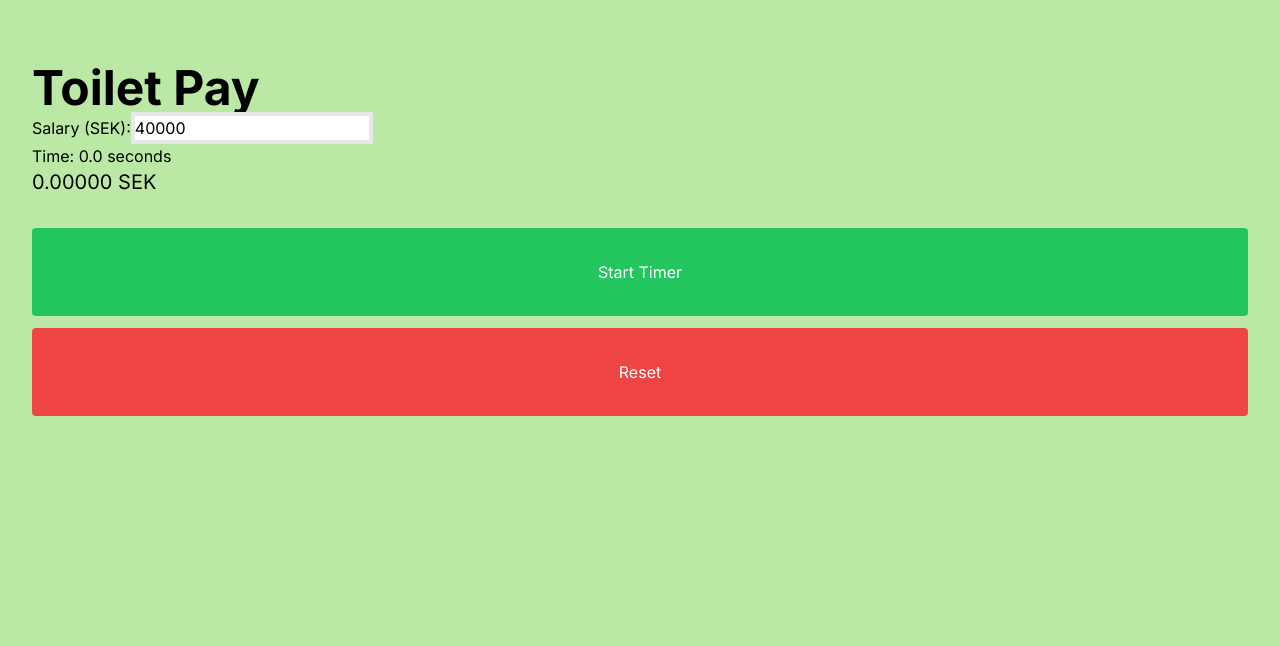
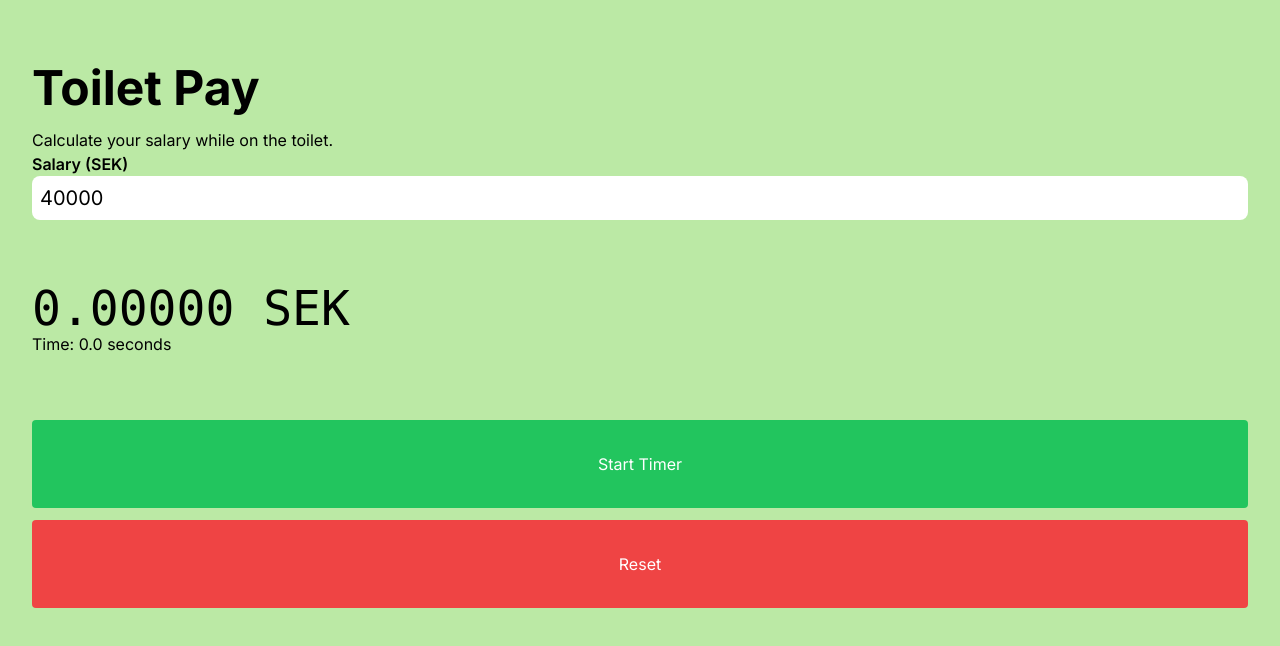
Before and after one commit to theowiik/theowiik.github.io, a Next.js app: page /toilet-pay in a window 1280 px wide. Shown: the top 646 px of the page. Built offline with nearby package versions, Linux system fonts and the light colour scheme.

Commit message:
Rework toilet pay

```diff
--- a/src/app/toilet-pay/page.tsx
+++ b/src/app/toilet-pay/page.tsx
@@ -11,21 +11,16 @@ export const monthlyToSeconds = (monthlySalary: number) => {
 export default function ToiletPay() {
   const [salary, setSalary] = useState(40000);
   const [isTimerOn, setIsTimerOn] = useState(false);
-  const [time, setTime] = useState(0);
-  const [earnings, setEarnings] = useState(0);
+  const [elapsedTime, setElapsedTime] = useState(0);
 
   useEffect(() => {
-    let interval: NodeJS.Timeout;
+    let interval;
 
     if (isTimerOn) {
       interval = setInterval(() => {
-        setTime((prevTime) => prevTime + 0.1);
-
-        const salaryPerSecond = salary / (30 * 24 * 60 * 60);
-        const salaryPerTenthSecond = salaryPerSecond / 10;
-        setEarnings((prevEarnings) => prevEarnings + salaryPerTenthSecond);
+        setElapsedTime((prevTime) => prevTime + 0.1);
       }, 100);
-    } else if (!isTimerOn && time !== 0) {
+    } else if (!isTimerOn && elapsedTime !== 0) {
       clearInterval(interval);
     }
 
@@ -43,22 +38,33 @@ export default function ToiletPay() {
   return (
     <div className="bg h-screen pt-16">
       <div className="container mx-auto px-8">
-        <h1 className="text-5xl font-bold">Toilet Pay</h1>
-        <label>Salary (SEK):</label>
+        <h1 className="mb-4 text-5xl font-bold">Toilet Pay</h1>
+        <p>Calculate your salary while on the toilet.</p>
+
+        <label className="font-semibold">Salary (SEK)</label>
+        <br />
         <input
           type="number"
           value={salary}
           onChange={handleSalaryChange}
-          className="border-4"
+          className="w-full rounded-lg border-gray-300 p-2 text-xl"
         />
-        <div>Time: {time.toFixed(1)} seconds</div>{' '}
-        <div className="mb-8 text-5xl text-xl">{earnings.toFixed(5)} SEK</div>
+
+        <div className="my-16">
+          <div className="text-5xl font-mono">
+            {(elapsedTime * monthlyToSeconds(salary)).toFixed(5)} SEK
+          </div>
+
+          <div>Time: {elapsedTime.toFixed(1)} seconds</div>
+        </div>
+
         <button
           onClick={handleStartStop}
           className="mb-3 w-full rounded bg-green-500 py-8 text-white"
         >
           {isTimerOn ? 'Stop Timer' : 'Start Timer'}
         </button>
+
         <button className="w-full rounded bg-red-500 py-8 text-white">
           Reset
         </button>
```
